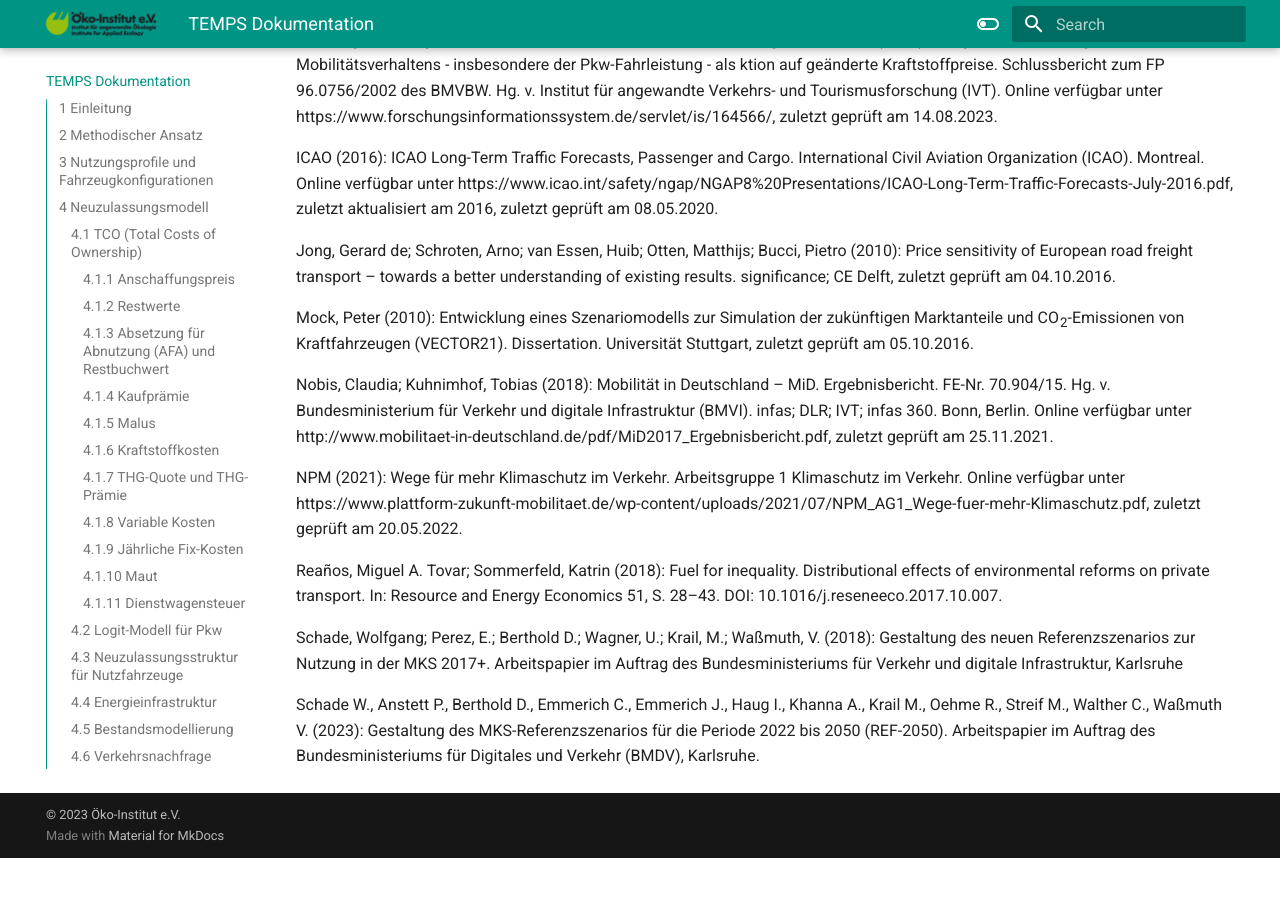
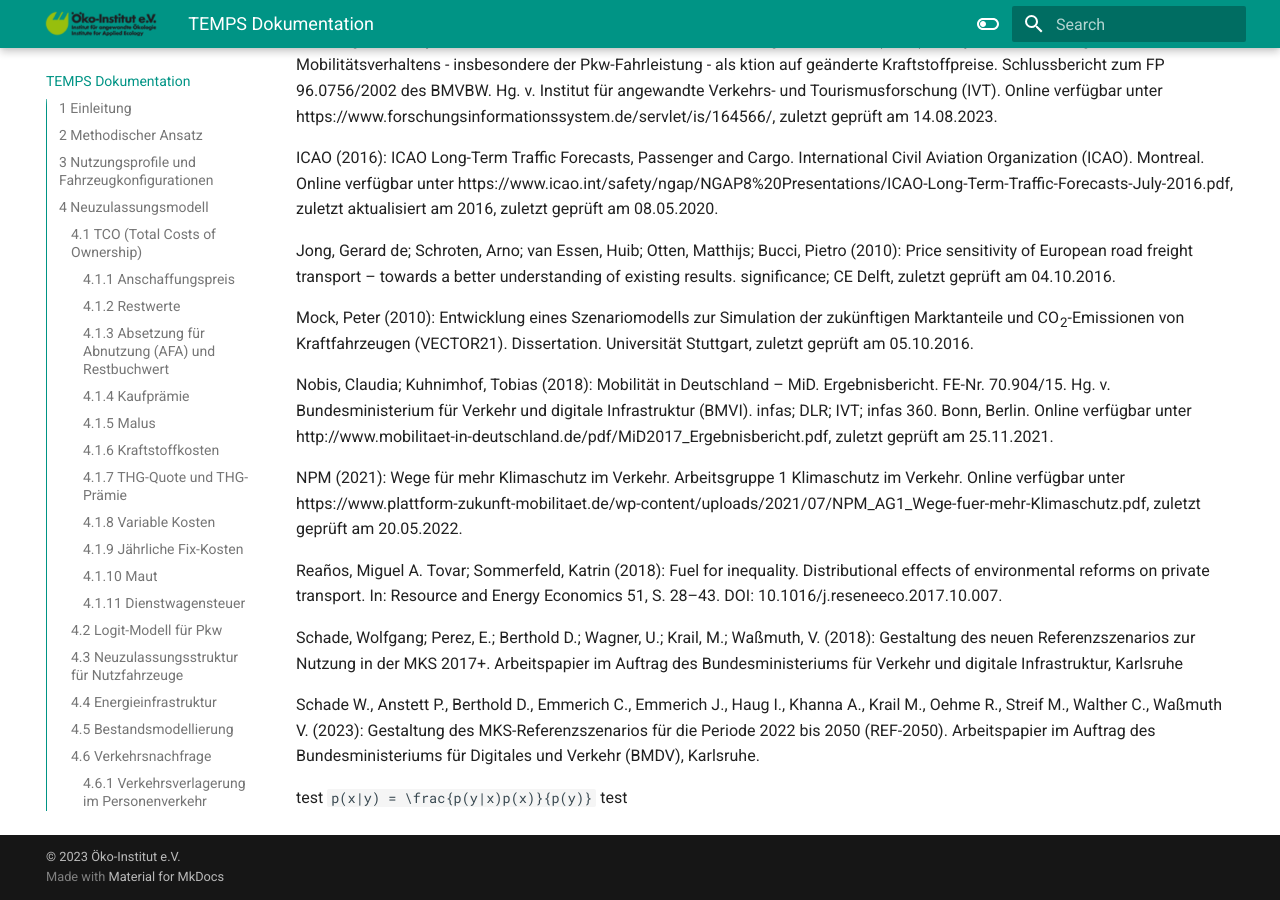
Before and after one commit to wolfgoerz/TEMPS_documentation, an MkDocs documentation site: the page built from docs/index.md, in a window 1280 px wide and 900 px high, scrolled down 13526 px. Built offline with MkDocs 1.6.1 and Material for MkDocs 9.7.7, drawn with Linux system fonts in a browser that asks for light colours; before the commit the page ends 14384 px from its top, so only the background shows below that.

Commit message:
Update index.md

```diff
--- a/docs/index.md
+++ b/docs/index.md
@@ -376,3 +376,5 @@
 
 <a id="Schade_2023"></a>
 Schade W., Anstett P., Berthold D., Emmerich C., Emmerich J., Haug I., Khanna A., Krail M., Oehme R., Streif M., Walther C., Waßmuth V. (2023): Gestaltung des MKS-Referenzszenarios für die Periode 2022 bis 2050 (REF-2050). Arbeitspapier im Auftrag des Bundesministeriums für Digitales und Verkehr (BMDV), Karlsruhe.
+
+test `#!math p(x|y) = \frac{p(y|x)p(x)}{p(y)}` test
```
